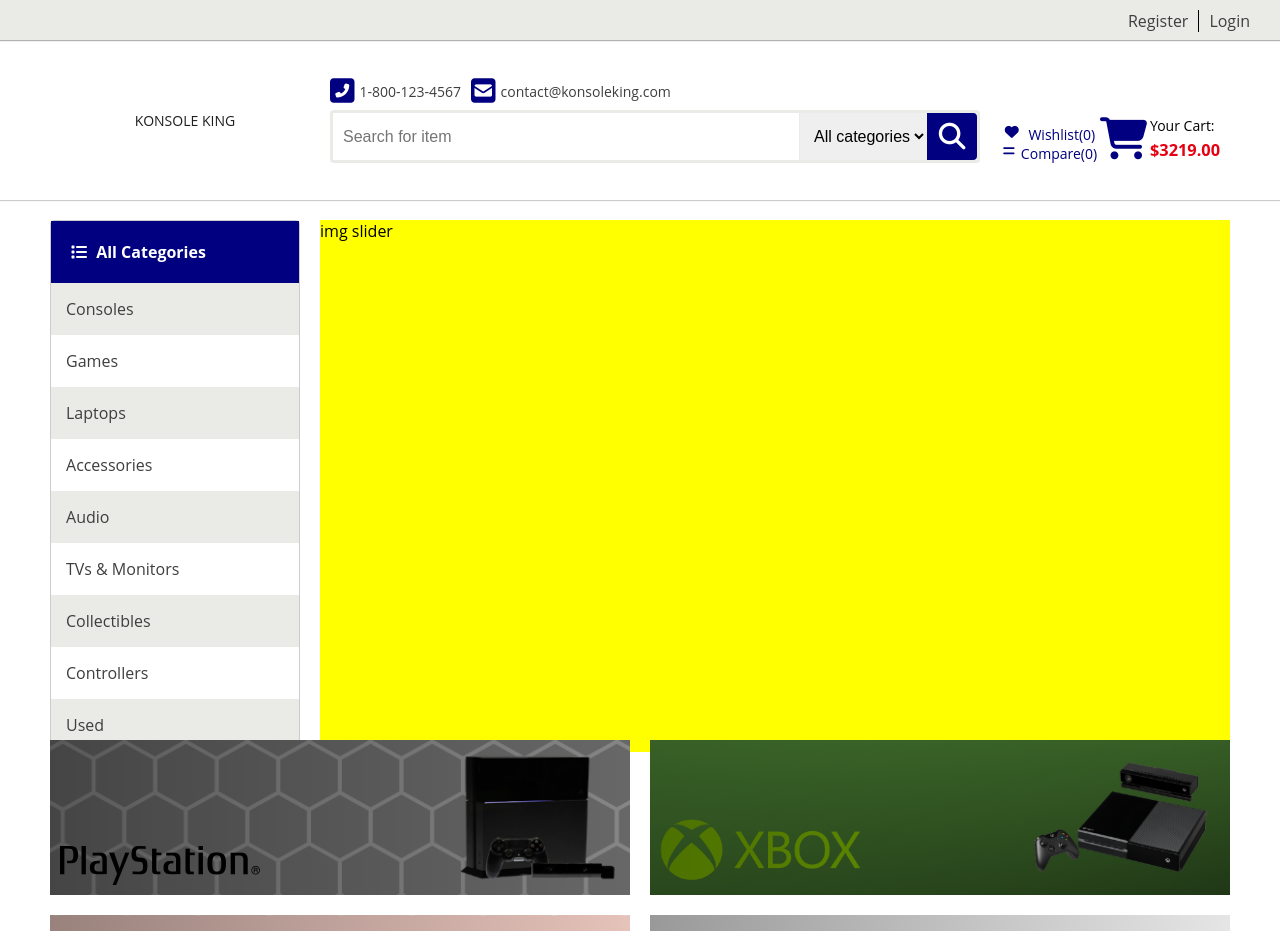
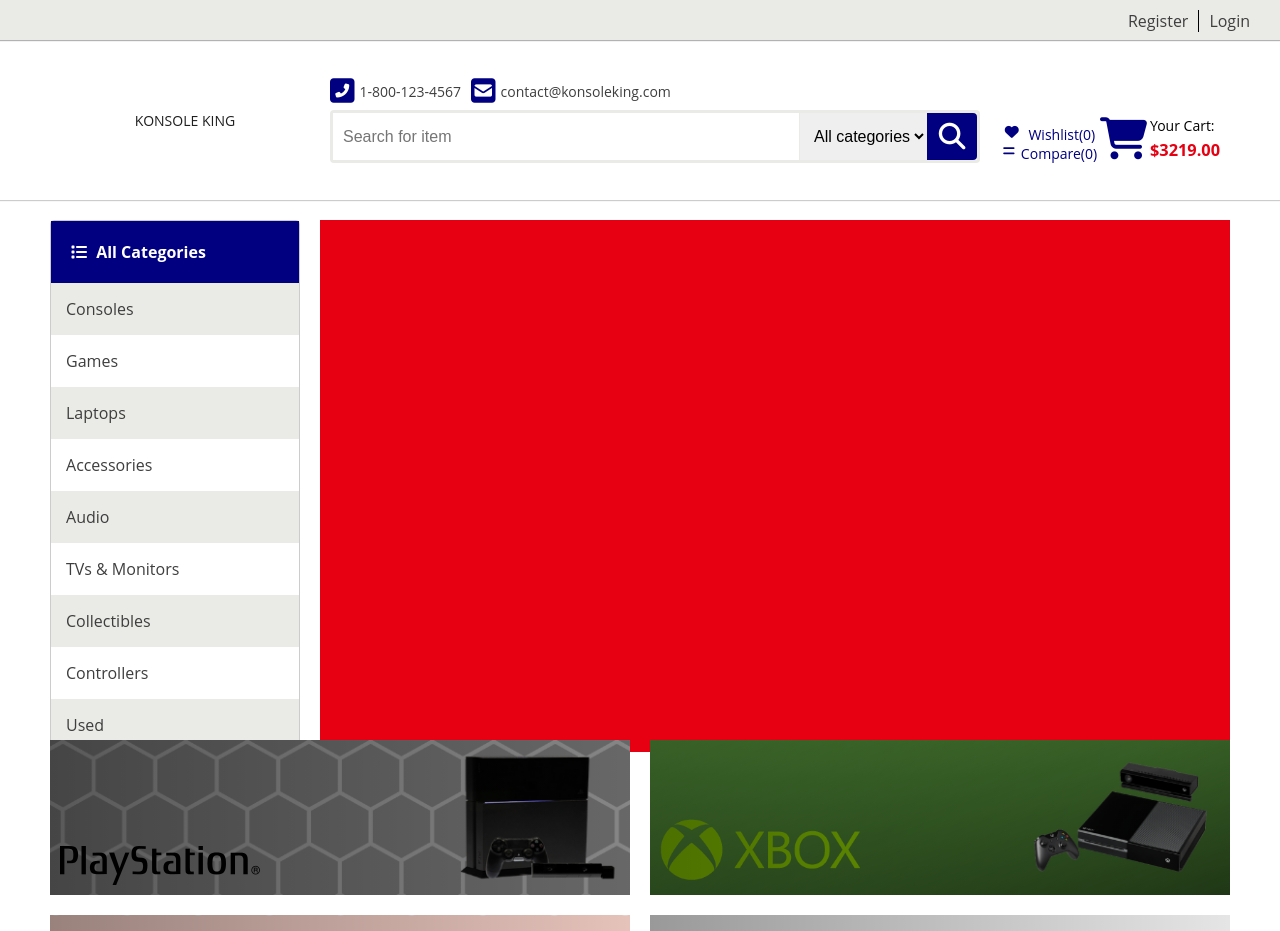
Before and after one commit to jpstanway/konsole-king, a React (Create React App) app: page / in a window 1280 px wide. Shown: the top 931 px of the page. Built offline with nearby package versions, Linux system fonts and the light colour scheme.

Commit message:
create main slider functionality

```diff
--- a/src/App.css
+++ b/src/App.css
@@ -24,7 +24,29 @@
   grid-template-rows: 4rem minmax(16rem, auto) 1fr minmax(30rem, min-content);
 }
 
+/* mobile menu */
 .mobile-menu-toggle {
   display: block !important;
   top: 4rem !important;
 }
+
+/* main slider */
+.slider-active {
+  opacity: 100% !important;
+}
+
+.show-slide-one {
+  left: 0;
+}
+
+.show-slide-two {
+  right: 0;
+}
+
+.hide-slide-one {
+  left: -100%;
+}
+
+.hide-slide-two {
+  right: -100%;
+}
--- a/src/components/main-slider/main-slider.component.jsx
+++ b/src/components/main-slider/main-slider.component.jsx
@@ -0,0 +1,23 @@
+import React from "react";
+import "../../scripts/slider";
+
+import {
+  SliderContainer,
+  SlideOne,
+  SlideTwo,
+  SliderControl,
+  SliderBtn
+} from "./main-slider.styles";
+
+const MainSlider = () => (
+  <SliderContainer>
+    <SlideOne id="slide-one" />
+    <SlideTwo id="slide-two" />
+    <SliderControl>
+      <SliderBtn id="slider-btn-left" />
+      <SliderBtn id="slider-btn-right" />
+    </SliderControl>
+  </SliderContainer>
+);
+
+export default MainSlider;
--- a/src/components/main-slider/main-slider.styles.jsx
+++ b/src/components/main-slider/main-slider.styles.jsx
@@ -0,0 +1,57 @@
+import styled from "styled-components";
+
+export const SliderControl = styled.div`
+  width: 10rem;
+  height: 3rem;
+  background-color: transparent;
+  z-index: 999;
+  position: absolute;
+  top: 110%;
+  left: 50%;
+  transform: translate(-50%, -50%);
+  display: flex;
+  align-items: center;
+  justify-content: space-around;
+  transition: all 0.5s;
+`;
+
+export const SliderBtn = styled.span`
+  width: 4rem;
+  height: 5px;
+  background-color: var(--color-grey);
+  opacity: 80%;
+  cursor: pointer;
+  border-radius: 4px;
+  transition: all 0.2s;
+
+  &:hover {
+    opacity: 100%;
+  }
+`;
+
+export const SliderContainer = styled.div`
+  position: relative;
+  overflow: hidden;
+
+  &:hover ${SliderControl} {
+    top: 90%;
+  }
+`;
+
+export const SlideOne = styled.div`
+  width: 100%;
+  height: 100%;
+  background-color: var(--color-secondary);
+  position: absolute;
+  top: 0;
+  transition: all 0.3s ease-in;
+`;
+
+export const SlideTwo = styled.div`
+  width: 100%;
+  height: 100%;
+  background-color: var(--color-tertiary);
+  position: absolute;
+  top: 0;
+  transition: all 0.3s ease-in;
+`;
--- a/src/pages/home/home.component.jsx
+++ b/src/pages/home/home.component.jsx
@@ -2,6 +2,7 @@
 
 import { HomePage, Main, Categories } from "./home.styles";
 import MainMenu from "../../components/main-menu/main-menu.component";
+import MainSlider from "../../components/main-slider/main-slider.component";
 import Category from "../../components/category-overview/category-overview.component";
 
 import categories from "../../scripts/categories";
@@ -10,7 +11,7 @@
   <HomePage>
     <Main>
       <MainMenu />
-      <div style={{ backgroundColor: "yellow" }}>img slider</div>
+      <MainSlider />
     </Main>
     <Categories>
       {categories.map(category => (
--- /dev/null
+++ b/src/scripts/slider.js
@@ -0,0 +1,19 @@
+import $ from "jquery";
+
+$(document).ready(() => {
+  const sliderBtnLeft = $("#slider-btn-left");
+  const sliderBtnRight = $("#slider-btn-right");
+  const slideOne = $("#slide-one");
+  const slideTwo = $("#slide-two");
+
+  sliderBtnLeft.addClass("slider-active");
+  slideOne.addClass("show-slide-one");
+  slideTwo.addClass("hide-slide-two");
+
+  sliderBtnLeft.add(sliderBtnRight).click(event => {
+    $(".slider-active").removeClass("slider-active");
+    $(event.target).addClass("slider-active");
+    slideOne.toggleClass("show-slide-one hide-slide-one");
+    slideTwo.toggleClass("show-slide-two hide-slide-two");
+  });
+});
```
